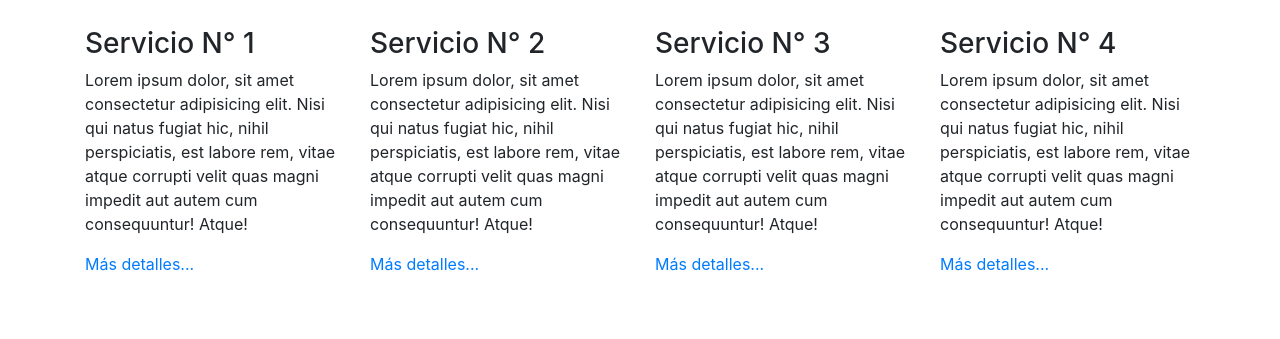
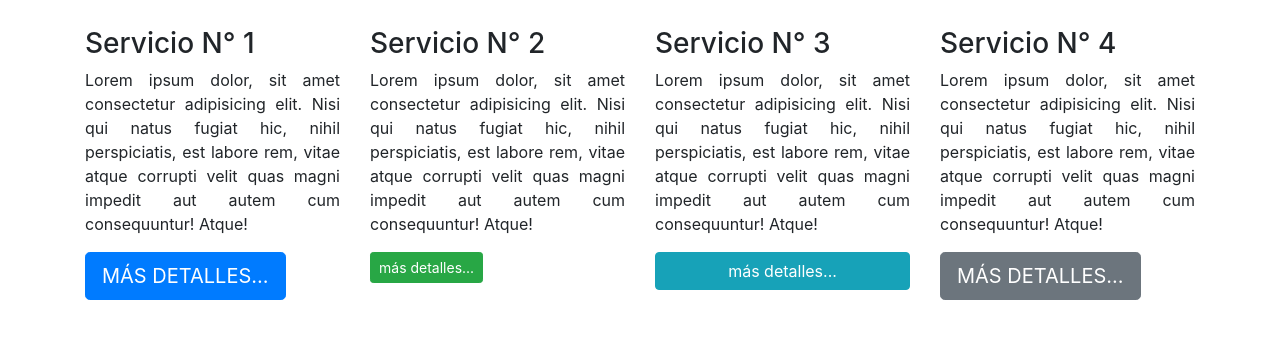
Before and after one commit to lgLuis/Bootstrap4_Botones, a plain HTML site: page index.html in a window 1280 px wide. Shown: the part 341-680 px from the top of the page. Drawn offline with Linux system fonts and the light colour scheme.

Commit message:
css formatos de botones

```diff
--- a/index.html
+++ b/index.html
@@ -25,23 +25,23 @@
         <div class="row">
             <div class="col-6 col-sm-3">
                 <h3>Servicio N° 1</h3>
-                <p>Lorem ipsum dolor, sit amet consectetur adipisicing elit. Nisi qui natus fugiat hic, nihil perspiciatis, est labore rem, vitae atque corrupti velit quas magni impedit aut autem cum consequuntur! Atque!</p>
-                <a href="#">Más detalles...</a>
+                <p class="text-justify">Lorem ipsum dolor, sit amet consectetur adipisicing elit. Nisi qui natus fugiat hic, nihil perspiciatis, est labore rem, vitae atque corrupti velit quas magni impedit aut autem cum consequuntur! Atque!</p>
+                <a href="#" class="btn btn-primary text-uppercase btn-lg">Más detalles...</a>
             </div>
             <div class="col-6 col-sm-3">
                 <h3>Servicio N° 2</h3>
-                <p>Lorem ipsum dolor, sit amet consectetur adipisicing elit. Nisi qui natus fugiat hic, nihil perspiciatis, est labore rem, vitae atque corrupti velit quas magni impedit aut autem cum consequuntur! Atque!</p>
-                <a href="#">Más detalles...</a>
+                <p class="text-justify">Lorem ipsum dolor, sit amet consectetur adipisicing elit. Nisi qui natus fugiat hic, nihil perspiciatis, est labore rem, vitae atque corrupti velit quas magni impedit aut autem cum consequuntur! Atque!</p>
+                <a href="#" class="btn btn-success text-lowercase btn-sm">Más detalles...</a>
             </div>
             <div class="col-6 col-sm-3">
                 <h3>Servicio N° 3</h3>
-                <p>Lorem ipsum dolor, sit amet consectetur adipisicing elit. Nisi qui natus fugiat hic, nihil perspiciatis, est labore rem, vitae atque corrupti velit quas magni impedit aut autem cum consequuntur! Atque!</p>
-                <a href="#">Más detalles...</a>
+                <p class="text-justify">Lorem ipsum dolor, sit amet consectetur adipisicing elit. Nisi qui natus fugiat hic, nihil perspiciatis, est labore rem, vitae atque corrupti velit quas magni impedit aut autem cum consequuntur! Atque!</p>
+                <a href="#" class="btn btn-info text-lowercase btn-block">Más detalles...</a>
             </div>
             <div class="col-6 col-sm-3">
                 <h3>Servicio N° 4</h3>
-                <p>Lorem ipsum dolor, sit amet consectetur adipisicing elit. Nisi qui natus fugiat hic, nihil perspiciatis, est labore rem, vitae atque corrupti velit quas magni impedit aut autem cum consequuntur! Atque!</p>
-                <a href="#">Más detalles...</a>
+                <p class="text-justify">Lorem ipsum dolor, sit amet consectetur adipisicing elit. Nisi qui natus fugiat hic, nihil perspiciatis, est labore rem, vitae atque corrupti velit quas magni impedit aut autem cum consequuntur! Atque!</p>
+                <a href="#" class="btn btn-secondary text-uppercase btn-lg">Más detalles...</a>
             </div>
         </div>
     </main>
```
